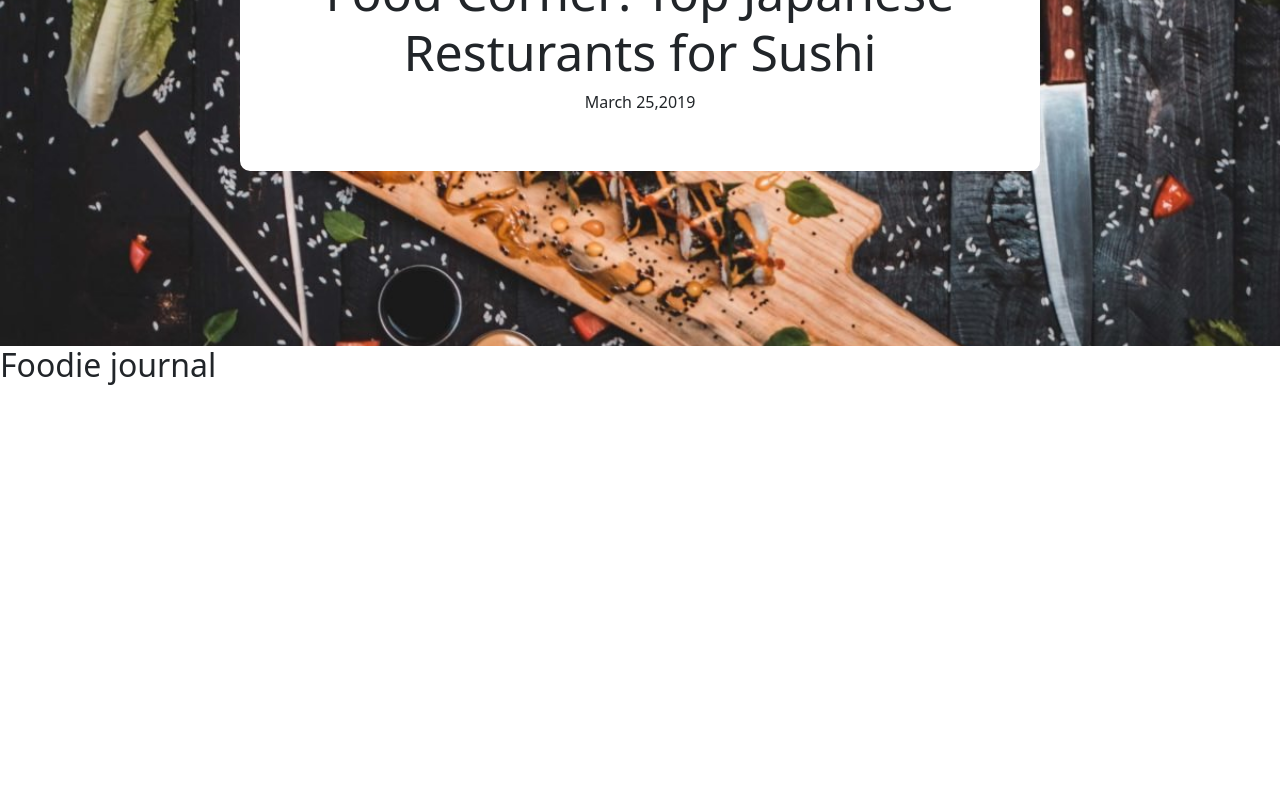
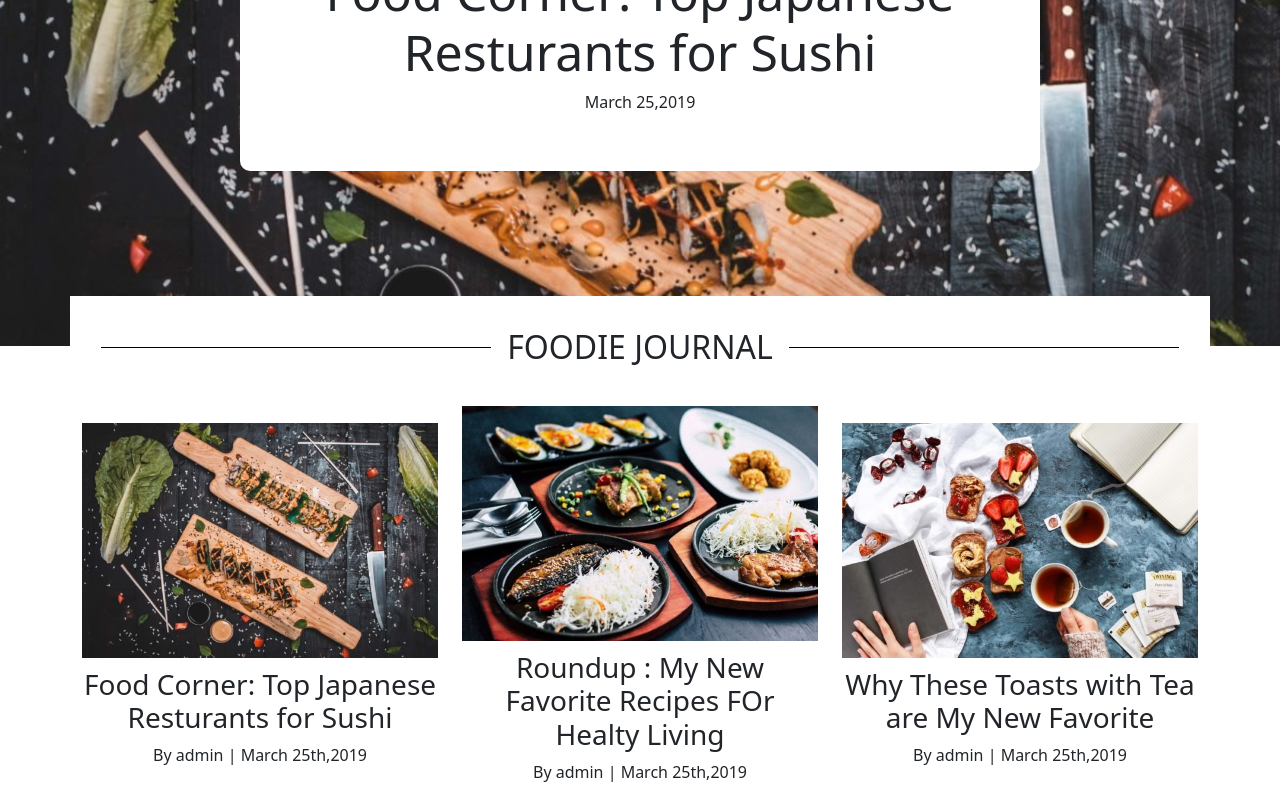
Before and after one commit to AndreaGallini/proj-html-vuejs, a Vue app: page / in a window 1280 px wide. Shown: the part 570-1370 px from the top of the page. Before the commit the page ends 962 px from the top, so only its background shows below. Built offline with nearby package versions, Linux system fonts and the light colour scheme; the HTML template or start-up script is replaced by a standard one.

Commit message:
add  foodie journal

```diff
--- a/src/App.vue
+++ b/src/App.vue
@@ -28,4 +28,8 @@ export default {
 header {
   background-color: $secondaryBackground;
 }
+main,
+footer {
+  background-color: $mainBackground;
+}
 </style>
--- a/src/components/MainComponent.vue
+++ b/src/components/MainComponent.vue
@@ -1,7 +1,9 @@
 <template>
-  <div>
+  <div class="maincomponent">
     <JumboComponent />
-    <FoodieJournalComponent />
+    <div class="main">
+      <FoodieJournalComponent />
+    </div>
   </div>
 </template>
 
@@ -17,4 +19,12 @@ export default {
 };
 </script>
 
-<style lang="scss" scoped></style>
+<style lang="scss">
+@use "../assets/partials/partials" as *;
+.main {
+  position: relative;
+}
+.maincomponent {
+  background-color: $mainBackground;
+}
+</style>
--- a/src/components/MainComponents/FoodieJournalComponent.vue
+++ b/src/components/MainComponents/FoodieJournalComponent.vue
@@ -1,14 +1,73 @@
 <template>
-  <div>
-    <h2>Foodie journal</h2>
+  <div class="container-lg my-container">
+    <h2 class="title">Foodie journal</h2>
     <section class="row">
-      <div class="col-12"></div>
+      <div
+        class="col-4 my-cards"
+        v-for="(card, id) in store.foodieJournalArray"
+      >
+        <img :src="card.image" alt="" />
+        <h3>{{ card.title }}</h3>
+        <p>{{ card.date }}</p>
+      </div>
     </section>
   </div>
 </template>
 
 <script>
-export default {};
+import { store } from "../../store";
+export default {
+  data() {
+    return {
+      store,
+    };
+  },
+};
 </script>
 
-<style lang="scss" scoped></style>
+<style lang="scss" scoped>
+img {
+  width: 100%;
+  margin-bottom: 10px;
+}
+.title {
+  display: flex;
+  align-items: center;
+  justify-content: center;
+  text-transform: uppercase;
+  padding: 2rem 0;
+}
+.title::after,
+.title::before {
+  content: "";
+  background-color: black;
+  display: inline-block;
+  height: 1px;
+  vertical-align: middle;
+  position: relative;
+  width: 35%;
+}
+.title:before {
+  right: 1rem;
+  margin-left: -50%;
+}
+
+.title:after {
+  left: 1rem;
+  margin-right: -50%;
+}
+.my-cards {
+  display: flex;
+  text-align: center;
+  flex-direction: column;
+  align-items: center;
+  justify-content: center;
+}
+.my-container {
+  position: absolute;
+  top: -50px;
+  background-color: white;
+  left: 50%;
+  translate: -50%;
+}
+</style>
--- a/src/store.js
+++ b/src/store.js
@@ -13,17 +13,17 @@ export const store = reactive({
     ],
     foodieJournalArray: [
         {
-            image: '/public/images/single-post-img3-600x395.jpg',
+            image: '/images/single-post-img3-600x395.jpg',
             title:'Food Corner: Top Japanese Resturants for Sushi',
             date:'By admin | March 25th,2019',
         },
               {
-            image: '/public/images/fi-roundup-600x395.jpg',
+            image: '/images/fi-roundup-600x395.jpg',
             title:'Roundup : My New Favorite Recipes FOr Healty Living',
             date:'By admin | March 25th,2019',
         }  ,
               {
-            image: '/public/images/fi-toasts-600x395.jpg.jpg',
+            image: '/images/fi-toasts-600x395.jpg',
             title:'Why These Toasts with Tea are My New Favorite',
             date:'By admin | March 25th,2019',
       }
```
